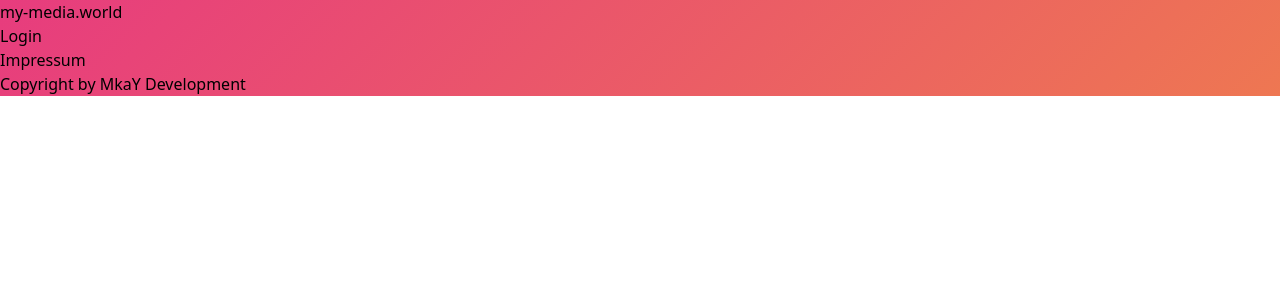
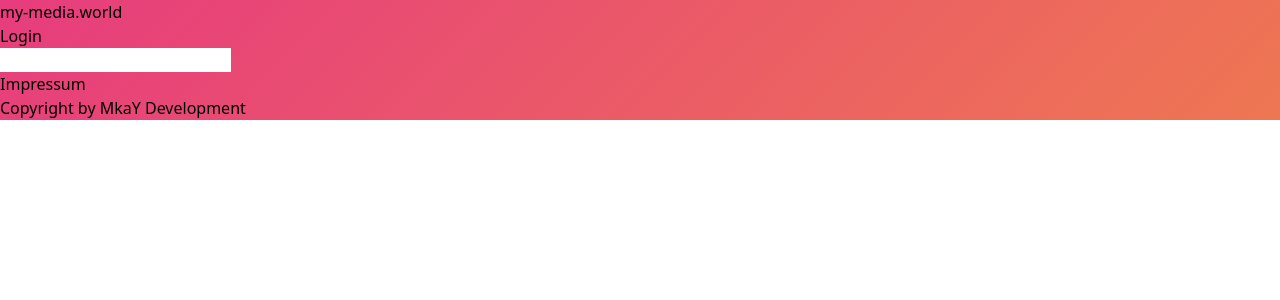
Before and after one commit to mkay-development/vite-my-media-world, a Vue app in the folder app/: page /search in a window 1280 px wide. Shown: the top 300 px of the page. Built offline with nearby package versions, Linux system fonts and the light colour scheme.

Commit message:
start with movie search

```diff
--- a/app/src/components/header.vue
+++ b/app/src/components/header.vue
@@ -10,6 +10,9 @@
         <li v-if="loggedin"><router-link to="/rack">Rack</router-link></li>
         <li v-if="loggedin">
           <router-link to="/wishlist">Wishlist</router-link>
+        </li>
+        <li v-if="loggedin">
+          <router-link to="/search">Search</router-link>
         </li>
         <li v-if="loggedin">Logout</li>
         <li v-if="!loggedin"><router-link to="/login">Login</router-link></li>
--- a/app/src/components/movie/card.vue
+++ b/app/src/components/movie/card.vue
@@ -23,7 +23,7 @@
 </template>
 
 <script setup>
-import { onMounted, ref } from 'vue';
+import { onMounted, onUpdated, ref } from 'vue';
 
 const item = ref({});
 
--- /dev/null
+++ b/app/src/pages/search.vue
@@ -0,0 +1,48 @@
+<template>
+  <div>
+    <div class="grid grid-cols-6">
+      <div class="col-span-6">
+        <input type="text" class="block" v-model="search" />
+      </div>
+    </div>
+    <div class="grid grid-cols-6 gap-3 results">
+      <div
+        class="col-span-6 result md:col-span-2"
+        v-for="(result, index) in results"
+      >
+        <movie-card :identifier="result.id" :typ="'dvd'"></movie-card>
+      </div>
+    </div>
+  </div>
+</template>
+
+<script setup>
+import { ref, watch } from "vue";
+import movieCard from "@/components/movie/card.vue";
+
+let search = ref("");
+let results = ref([]);
+
+let load = function () {
+  fetch("https://backend.my-media.world/api/movies/search", {
+    method: "POST",
+    headers: {
+      Authorization: "Bearer: " + localStorage.getItem("token"),
+      "Content-Type": "application/json",
+    },
+    body: JSON.stringify({
+      query: search.value,
+    }),
+  })
+    .then(function (response) {
+      return response.json();
+    })
+    .then(function (data) {
+      results.value = data.items;
+    });
+};
+
+watch(search, function () {
+  load();
+});
+</script>
--- a/app/src/routes/index.js
+++ b/app/src/routes/index.js
@@ -6,6 +6,7 @@ import Impressum from '../pages/impressum.vue';
 import Wishlist from '../pages/wishlist.vue';
 import MovieView from '../pages/movie/view.vue';
 import Login from '../pages/login.vue';
+import Search from '../pages/search.vue';
 
 const routes = [
   { path: '/', component: Home },
@@ -13,7 +14,8 @@ const routes = [
   { path: '/rack', component: Rack },
   { path: '/movie/:id', component: MovieView },
   { path: '/login', component: Login },
-  { path: '/wishlist', component: Wishlist }
+  { path: '/wishlist', component: Wishlist },
+  { path: '/search', component: Search }
 ];
 
 export default createRouter({
```
